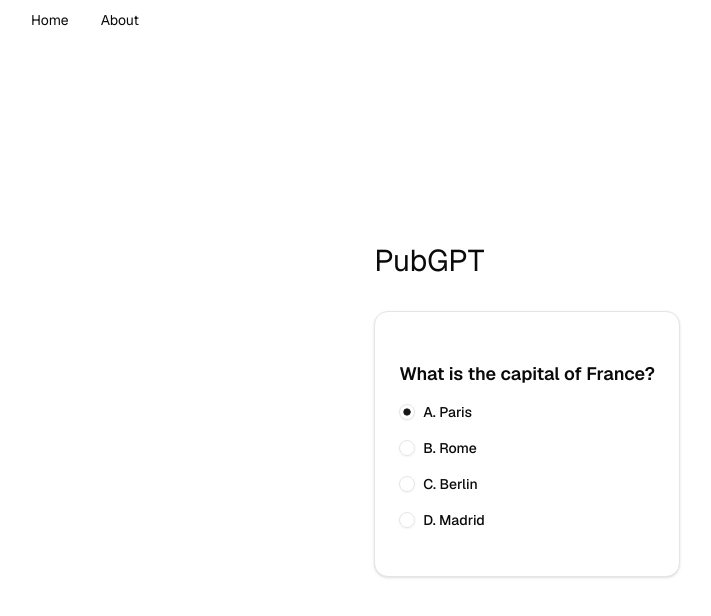
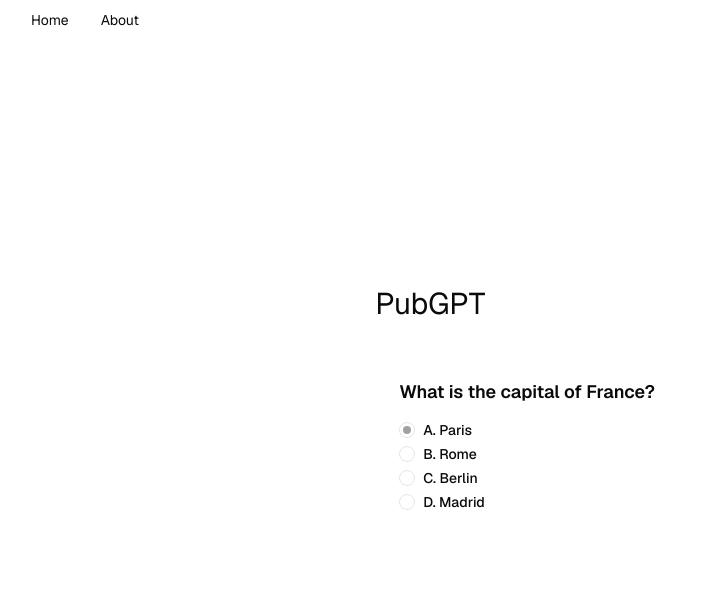
Before and after one commit to SeanPlusPlus/pubgpt, a Next.js app: page / in a window 1280 px wide. Shown: the top 616 px of the page, without its empty margins (113-824 px from the left). Built offline with nearby package versions, Linux system fonts and the light colour scheme.

Commit message:
start of form

```diff
--- /dev/null
+++ b/components/ui/card.tsx
@@ -0,0 +1,19 @@
+import * as React from 'react'
+import { cn } from '@/lib/utils'
+
+export const Card = React.forwardRef<React.ElementRef<'div'>, React.HTMLAttributes<HTMLDivElement>>(
+  (props, ref) => (
+    <div
+      ref={ref}
+      className={cn('rounded-lg border bg-card text-card-foreground shadow-sm', props.className)}
+      {...props}
+    />
+  )
+)
+Card.displayName = 'Card'
+
+export const CardContent = React.forwardRef<
+  React.ElementRef<'div'>,
+  React.HTMLAttributes<HTMLDivElement>
+>((props, ref) => <div ref={ref} className={cn('p-4', props.className)} {...props} />)
+CardContent.displayName = 'CardContent'
--- /dev/null
+++ b/components/ui/label.tsx
@@ -0,0 +1,17 @@
+import * as React from 'react'
+import { cn } from '@/lib/utils'
+
+export const Label = React.forwardRef<
+  React.ElementRef<'label'>,
+  React.LabelHTMLAttributes<HTMLLabelElement>
+>(({ className, ...props }, ref) => (
+  <label
+    ref={ref}
+    className={cn(
+      'text-sm font-medium leading-none peer-disabled:cursor-not-allowed peer-disabled:opacity-70',
+      className
+    )}
+    {...props}
+  />
+))
+Label.displayName = 'Label'
--- /dev/null
+++ b/components/ui/radio-group.tsx
@@ -0,0 +1,25 @@
+'use client'
+import * as React from 'react'
+import * as RadioGroupPrimitive from '@radix-ui/react-radio-group'
+import { cn } from '@/lib/utils'
+
+export const RadioGroup = RadioGroupPrimitive.Root
+
+export const RadioGroupItem = React.forwardRef<
+  React.ElementRef<typeof RadioGroupPrimitive.Item>,
+  React.ComponentPropsWithoutRef<typeof RadioGroupPrimitive.Item>
+>(({ className, ...props }, ref) => (
+  <RadioGroupPrimitive.Item
+    ref={ref}
+    className={cn(
+      'h-4 w-4 rounded-full border border-input focus:outline-none focus:ring-2 focus:ring-ring disabled:cursor-not-allowed disabled:opacity-50',
+      className
+    )}
+    {...props}
+  >
+    <RadioGroupPrimitive.Indicator className="flex items-center justify-center">
+      <div className="h-2 w-2 rounded-full bg-ring" />
+    </RadioGroupPrimitive.Indicator>
+  </RadioGroupPrimitive.Item>
+))
+RadioGroupItem.displayName = 'RadioGroupItem'
--- a/package.json
+++ b/package.json
@@ -9,6 +9,7 @@
     "lint": "next lint"
   },
   "dependencies": {
+    "@radix-ui/react-radio-group": "^1.3.7",
     "class-variance-authority": "^0.7.1",
     "clsx": "^2.1.1",
     "dotenv": "^16.5.0",
```
Also changed, not shown: 1 other file (tests, documents, lock files or other folders).
